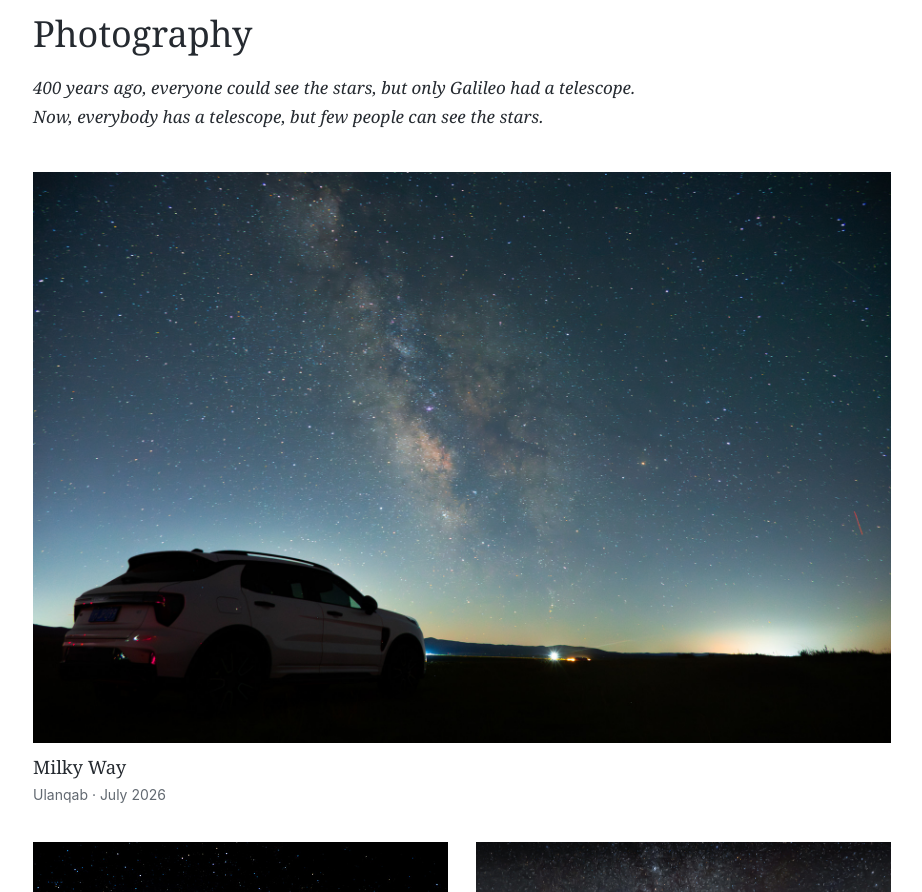
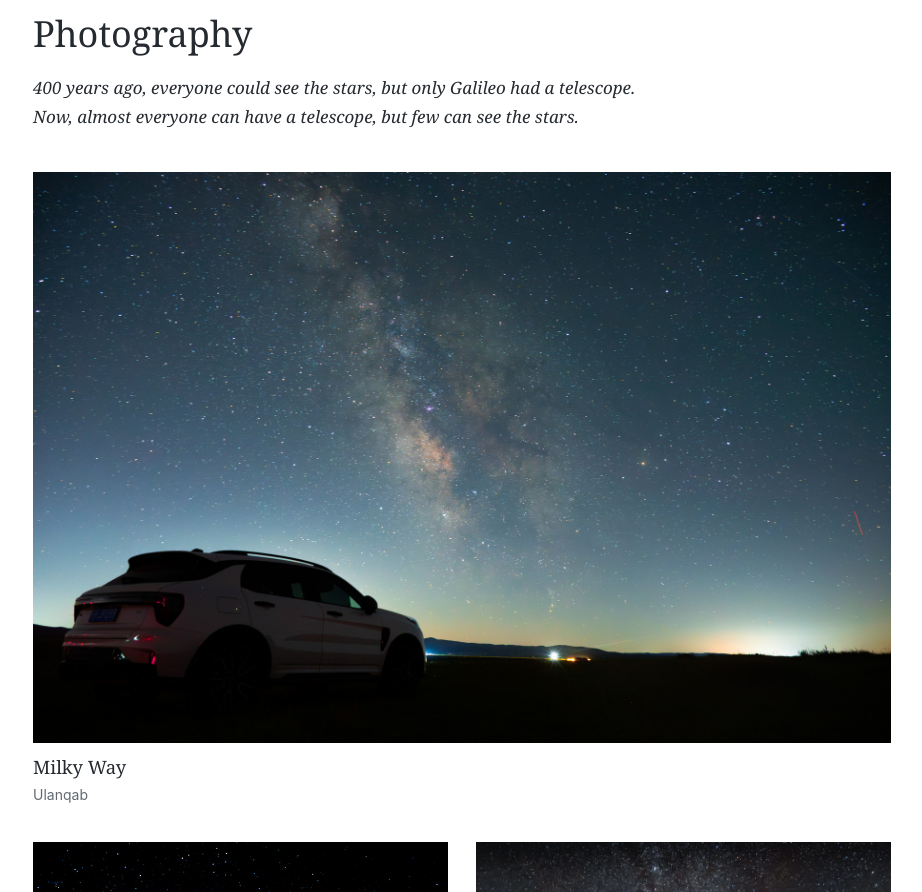
Before and after one commit to Enyu2023/Enyu2023.github.io, a Jekyll site: the page built from photography.html, in a window 1280 px wide and 1400 px high. Shown: the part 124-1016 px from the top of the window, without its empty margins (178-1100 px from the left). Built offline with Jekyll 4.4.1, drawn with Linux system fonts in a browser that asks for light colours; some of the changed text lies outside the part shown.

Commit message:
Remove photo dates and refine telescope quotation

```diff
--- a/_data/lunar_eclipse.yml
+++ b/_data/lunar_eclipse.yml
@@ -1,5 +1,4 @@
 title: Blood Moon
-date: September 2025
 photos:
   - image: /assets/photography/lunar-eclipse-01.jpg
     alt: A red eclipsed Moon with a pale bright lower edge against a dark sky.
--- a/_data/photography.yml
+++ b/_data/photography.yml
@@ -1,6 +1,6 @@
 intro: >-
   400 years ago, everyone could see the stars, but only Galileo had a telescope.<br>
-  Now, everybody has a telescope, but few people can see the stars.
+  Now, almost everyone can have a telescope, but few can see the stars.
 photos:
   - image: "/assets/photography/ulanqab-night.jpg"
     full_image: "/assets/photography/ulanqab-night-large.jpg"
@@ -9,7 +9,6 @@
     width: 1800
     height: 1198
     location: "Ulanqab"
-    date: "July 2026"
     featured: true
   - image: "/assets/photography/chifeng-milky-way.jpg"
     full_image: "/assets/photography/chifeng-milky-way-large.jpg"
@@ -18,7 +17,6 @@
     width: 798
     height: 1200
     location: "Chifeng"
-    date: "July 2025"
   - image: "/assets/photography/milky-way-mountains.jpg"
     full_image: "/assets/photography/milky-way-mountains-large.jpg"
     alt: "A dense band of stars above a mountain ridge, with a railing in the foreground."
@@ -26,7 +24,6 @@
     width: 927
     height: 1200
     location: "Beijing"
-    date: "December 2025"
   - image: "/assets/photography/star-field.jpg"
     full_image: "/assets/photography/star-field-large.jpg"
     alt: "Dense stars and the band of the Milky Way above silhouetted branches."
@@ -34,14 +31,12 @@
     location: "Beijing"
     width: 1200
     height: 798
-    date: "December 2025"
   - image: "/assets/photography/night-sky-streak-2.jpg"
     full_image: "/assets/photography/night-sky-streak-2-large.jpg"
     alt: "A diagonal meteor crossing a dark star field above branches."
     title: "Geminids I"
     width: 1200
     height: 799
-    date: "December 2025"
     location: "Beijing"
   - image: "/assets/photography/night-sky-streak-1.jpg"
     full_image: "/assets/photography/night-sky-streak-1-large.jpg"
@@ -49,7 +44,6 @@
     title: "Geminids II"
     width: 1200
     height: 927
-    date: "December 2025"
     location: "Beijing"
   - image: "/assets/photography/night-sky-streak-3.jpg"
     full_image: "/assets/photography/night-sky-streak-3-large.jpg"
@@ -57,5 +51,4 @@
     title: "Geminids III"
     width: 1200
     height: 798
-    date: "December 2025"
     location: "Beijing"
```
